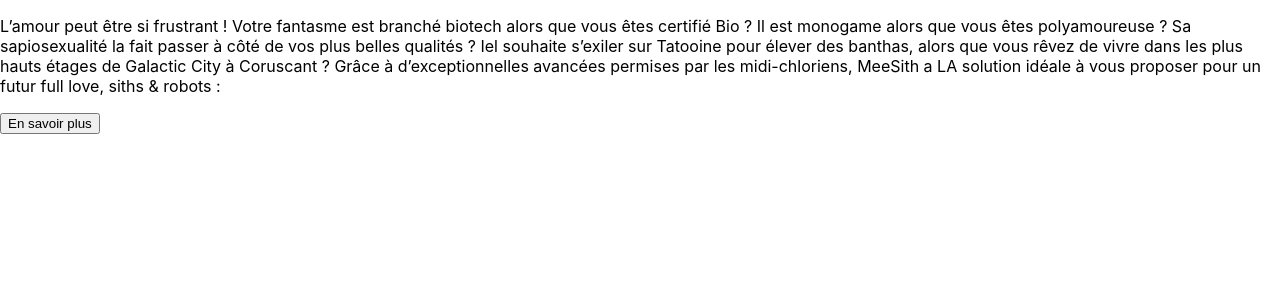
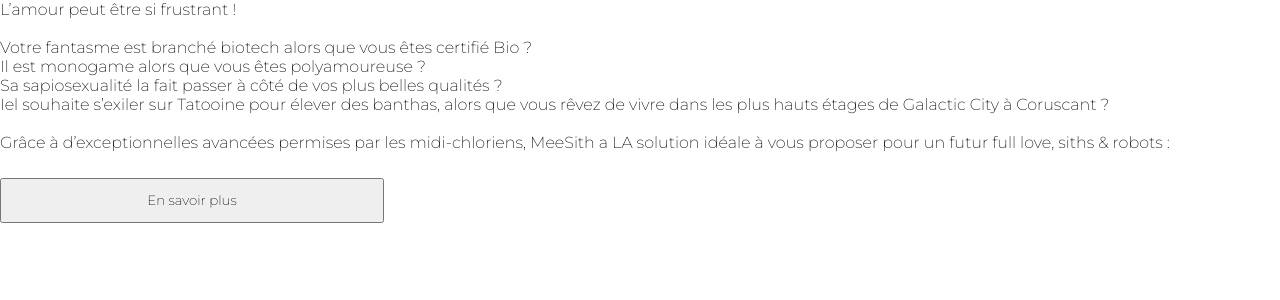
Before and after one commit to MarineGrandcolas/HackathonMeesith, a React (Create React App) app in the folder meesith/: page / in a window 1280 px wide. Shown: the top 300 px of the page. Built offline with nearby package versions, Linux system fonts and the light colour scheme.

Commit message:
rajout d'un peu de style CSS sur texte et boutton

```diff
--- a/meesith/src/components/PresProject.css
+++ b/meesith/src/components/PresProject.css
@@ -1,18 +1,34 @@
-/* @import url('https://fonts.googleapis.com/css2?family=Montserrat:wght@100&display=swap');
+@import url('https://fonts.googleapis.com/css2?family=Montserrat:wght@200&display=swap');
 
-* {
+.txt {
+    display: flex;
+    flex-direction: column;
+    justify-content: column;
+}
+
+p {
     font-family: 'Montserrat';
     margin: 0;
-} */
+    color: black;
+}
+
+button {
+    display: flex;
+    justify-content: center;
+    font-family: 'Montserrat';
+    padding: 1%;
+    margin-top: 2%;
+    width: 30%;
+}
 
 .txtshort{
-    display: block
+    display: block;
 }
 
 .txtlong{
-    display: block
+    display: block;
 }
 
 .txthidden{
-    display: none
+    display: none;
 }
--- a/meesith/src/components/PresProject.js
+++ b/meesith/src/components/PresProject.js
@@ -11,22 +11,22 @@
 				console.log(showLongVersion)
     }
     return (
-        <div>
+        <div className="txt">
             <p className="txtshort">
-								L’amour peut être si frustrant !
-
-                Votre fantasme est branché biotech alors que vous êtes certifié Bio ?
-                Il est monogame alors que vous êtes polyamoureuse ?
-                Sa sapiosexualité la fait passer à côté de vos plus belles qualités ?
-                Iel souhaite s’exiler sur Tatooine pour élever des banthas, alors que vous rêvez de vivre dans les plus hauts étages de Galactic City à Coruscant ?
-
+								L’amour peut être si frustrant !<br></br>
+								<br></br>
+                Votre fantasme est branché biotech alors que vous êtes certifié Bio ?<br></br>
+                Il est monogame alors que vous êtes polyamoureuse ?<br></br>
+                Sa sapiosexualité la fait passer à côté de vos plus belles qualités ?<br></br>
+                Iel souhaite s’exiler sur Tatooine pour élever des banthas, alors que vous rêvez de vivre dans les plus hauts étages de Galactic City à Coruscant ?<br></br>
+								<br></br>
                 Grâce à d’exceptionnelles avancées permises par les midi-chloriens, MeeSith a LA solution idéale à vous proposer pour un futur full love, siths & robots :
             </p>
             <p className={showLongVersion ? "txtlong" : "txthidden"}>
-								Cloner votre Sith, Jedi ou alien favori et le programmer afin qu’iel corresponde à vos désirs les plus fous !
-
-                En bonus, parce que nous vous aimons et souhaitons répandre l’Amour parfait à travers l’infini et l’au-delà, MeeSith vous propose un service unique :
-
+								<br></br>Cloner votre Sith, Jedi ou alien favori et le programmer afin qu’iel corresponde à vos désirs les plus fous !<br></br>
+								<br></br>
+                En bonus, parce que nous vous aimons et souhaitons répandre l’Amour parfait à travers l’infini et l’au-delà, MeeSith vous propose un service unique :<br></br>
+								<br></br>
                 Tester un ou plusieurs exemplaires de votre choix durant une période maximale de 10 jours, au sein d’un dôme reproduisant les caractéristiques de votre planète favorite.</p>
             <button onClick={display}>
 								{showLongVersion ? "Réduire" : "En savoir plus"}
```
